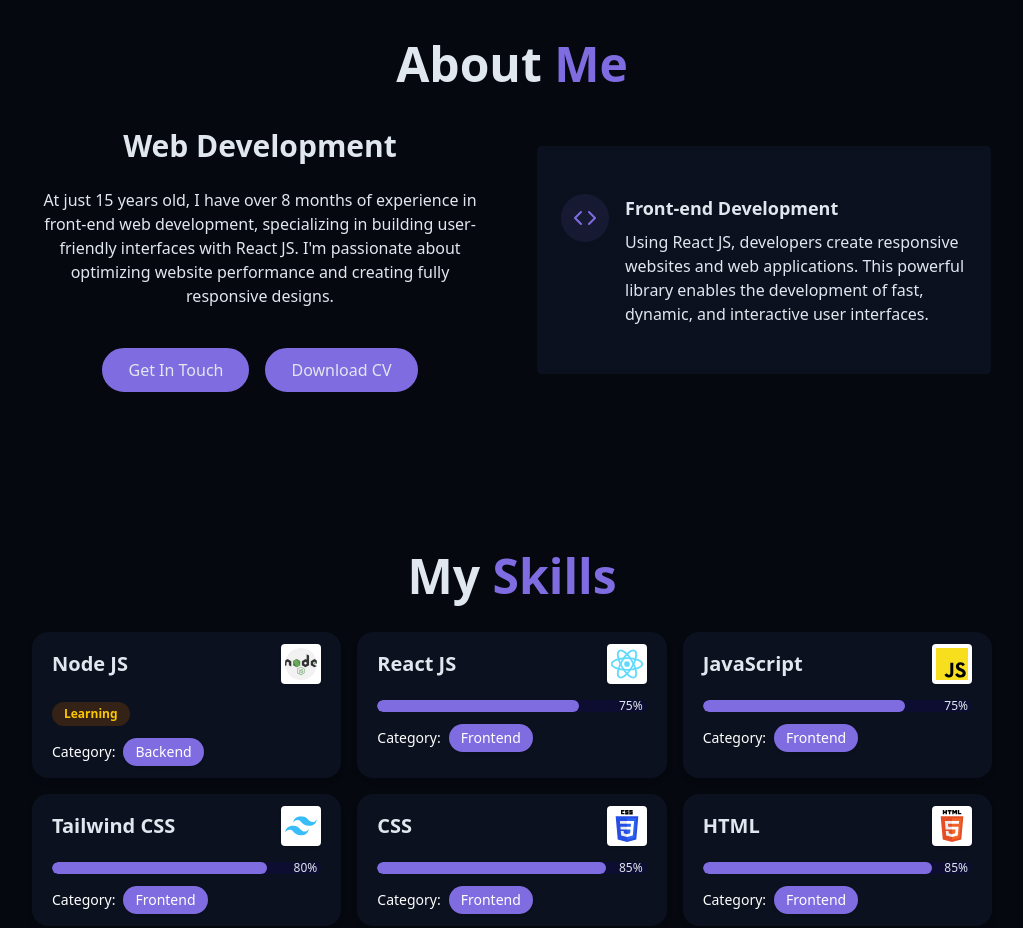
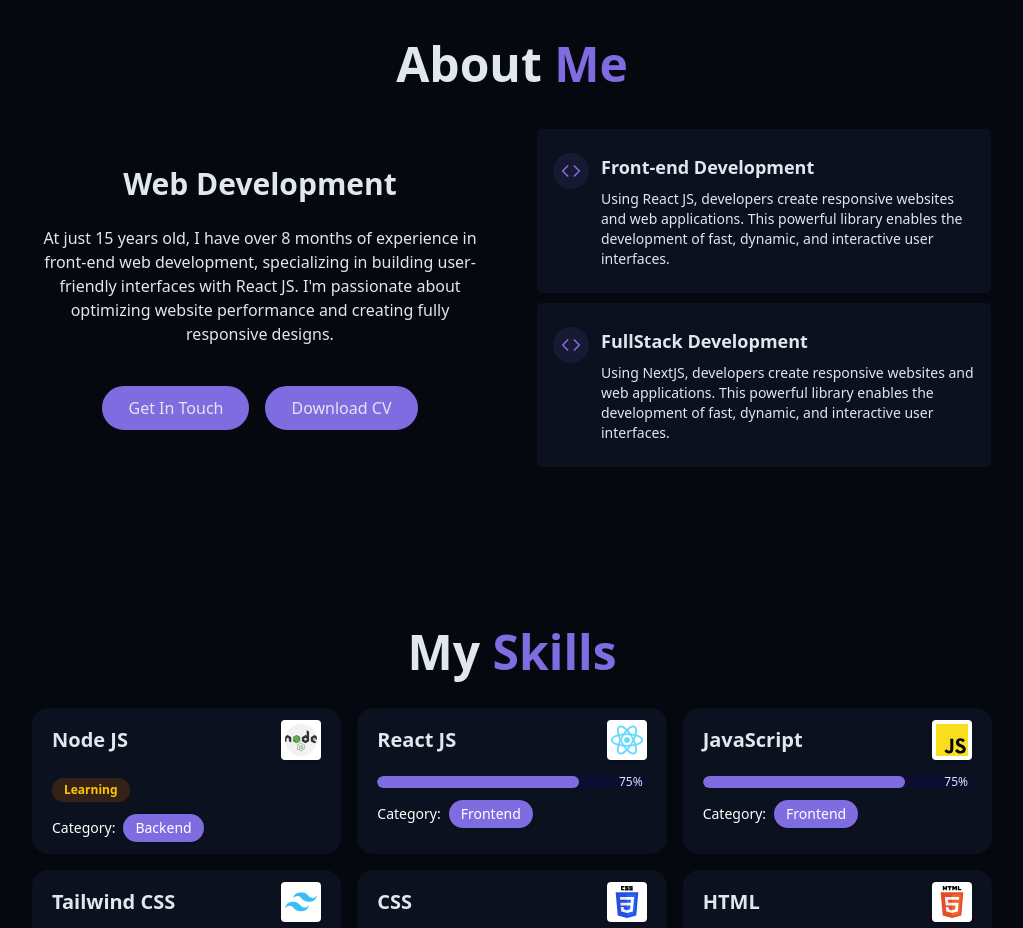
Before and after one commit to wajahat-kamal/Dev-Portfolio, a React (Vite) app: page / in a window 1280 px wide. Shown: the part 840-1768 px from the top of the page, without its empty margins (128-1151 px from the left). Built offline with nearby package versions, Linux system fonts and the light colour scheme.

Commit message:
Small Updating

```diff
--- a/src/components/AboutSection.jsx
+++ b/src/components/AboutSection.jsx
@@ -38,11 +38,12 @@ export const AboutSection = () => {
             </div>
           </div>
 
-          <div className="grid grid-cols-1 gap-6">
-            <div className="gradient-border md:p-6 md:py-12 p-4 py-6 card-hover">
-              <div className="flex items-start gap-4">
-                <div className="p-3 rounded-full bg-primary/10">
-                  <Code className="h-6 w-6 text-primary" />
+          <div className="grid grid-cols-1 gap-2">
+
+            <div className="gradient-border p-4 py-6 card-hover">
+              <div className="flex items-start gap-3">
+                <div className="p-2 rounded-full bg-primary/10">
+                  <Code className="h-5 w-5 text-primary" />
                 </div>
 
                 <div className="text-left">
@@ -51,7 +52,7 @@ export const AboutSection = () => {
                     Front-end Development
                   </h4>
 
-                  <p className="text-muted-foreground sm:text-[16px] text-[14px]">
+                  <p className="text-muted-foreground text-sm">
                     Using React JS, developers create responsive websites and
                     web applications. This powerful library enables the
                     development of fast, dynamic, and interactive user
@@ -60,6 +61,29 @@ export const AboutSection = () => {
                 </div>
               </div>
             </div>
+
+            <div className="gradient-border p-4 py-6 card-hover">
+              <div className="flex items-start gap-3">
+                <div className="p-2 rounded-full bg-primary/10">
+                  <Code className="h-5 w-5 text-primary" />
+                </div>
+
+                <div className="text-left">
+                  <h4 className="font-semibold text-lg mb-2">
+                    {" "}
+                    FullStack Development
+                  </h4>
+
+                  <p className="text-muted-foreground text-sm">
+                    Using NextJS, developers create responsive websites and
+                    web applications. This powerful library enables the
+                    development of fast, dynamic, and interactive user
+                    interfaces.
+                  </p>
+                </div>
+              </div>
+            </div>
+
           </div>
         </div>
       </div>
```
